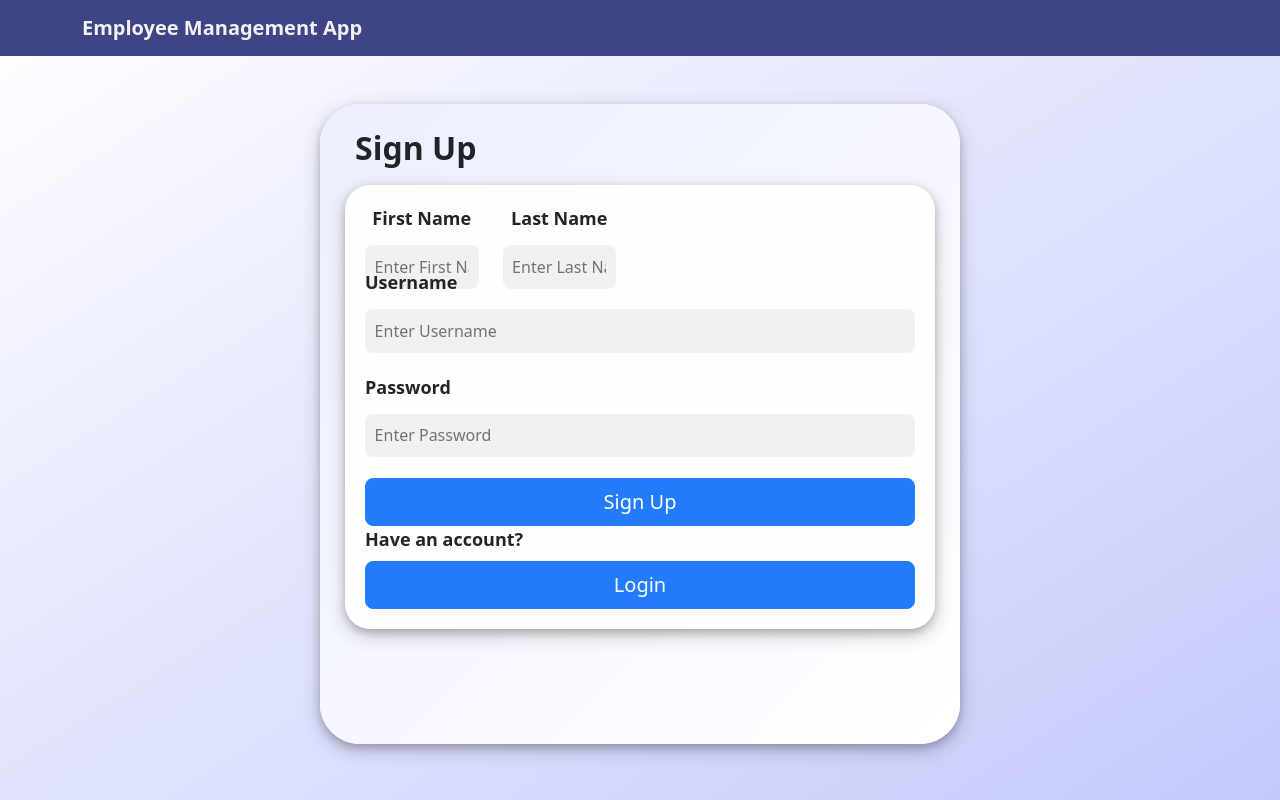
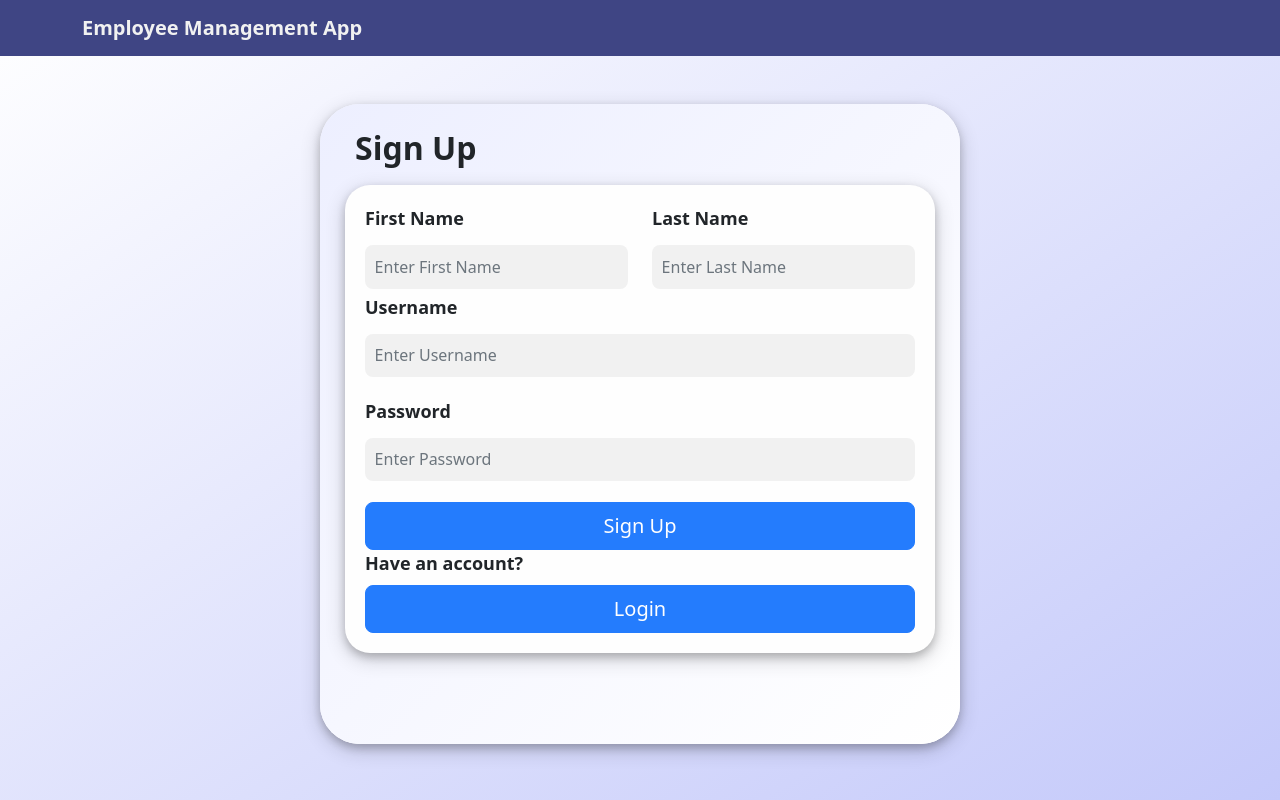
Before and after one commit to 16bithero/101277841_comp3123_assignment2_reactjs, a React (Create React App) app: page /signup in a window 1280 px wide. Built offline with nearby package versions, Linux system fonts and the light colour scheme; the HTML template or start-up script is replaced by a standard one.

Commit message:
fixed faulty validation

```diff
--- a/src/components/AddEmployee.js
+++ b/src/components/AddEmployee.js
@@ -17,20 +17,14 @@ export default function AddEmployee() {
     let navigate = useNavigate();
     const [data, setData] = useState(INITIAL_VALUE)
     const validEmail = new RegExp('^[a-zA-Z0-9._:$!%-]+@[a-zA-Z0-9.-]+.[a-zA-Z]$');
-    const validInput= new RegExp('^[A-Za-z]+$');
+    const validInput = new RegExp('^[A-Za-z]+$');
     const [emailErr, setEmailErr] = useState(false);
     const [fnameErr, setFnameErr] = useState(false);
     const [lnameErr, setLnameErr] = useState(false);
 
     const addEmployee = async (event) => {
         event.preventDefault()
-        if(!validInput.test(data.first_name)){
-            setFnameErr(true)
-        }
-        if(!validInput.test(data.last_name)){
-            setLnameErr(true)
-        }
-        if(validEmail.test(data.email)){
+        if (validInput.test(data.first_name) && validInput.test(data.last_name) && validEmail.test(data.email)) {
 
             const inputEmp = {
                 first_name: data.first_name,
@@ -40,7 +34,9 @@ export default function AddEmployee() {
             axios.post('https://comp3123-assignment-101277841.herokuapp.com/employees/add', inputEmp)
                 .then(res => navigate('/view'))
         }
-    setEmailErr(true)
+        setEmailErr(!validEmail.test(data.email))
+        setLnameErr(!validInput.test(data.last_name))
+        setFnameErr(!validInput.test(data.first_name))
     }
 
     const onValueChanged = (event) => {
--- a/src/components/Signup.js
+++ b/src/components/Signup.js
@@ -25,10 +25,7 @@ export default function Signup() {
 
     const addUser = async (event) => {
         event.preventDefault()
-        if (!validInput.test(data.first_name)) {
-            setFnameErr(true)
-        }
-        if (validInput.test(data.last_name)) {
+        if (validInput.test(data.first_name) && validInput.test(data.last_name)) {
             const signup = {
                 first_name: data.first_name,
                 last_name: data.last_name,
@@ -40,7 +37,8 @@ export default function Signup() {
                 .catch(function (error) {
                     setError(' (Username already exists)')
                 })
-        } setLnameErr(true)
+        } setLnameErr(!validInput.test(data.last_name))
+        setFnameErr(!validInput.test(data.first_name))
     }
 
     const onValueChanged = (event) => {
@@ -58,15 +56,16 @@ export default function Signup() {
                         <h2 style={{ fontWeight: 'bold' }}>Sign Up</h2>
                         <section className="divbox">
                             <Form>
-                            <Row className="mb-3">
-                                <Form.Group as={Col} >
+                                <Row className="align-items-center">
+                                    <Form.Group as={Col} controlId="formGridEmail">
                                         <Form.Label>First Name</Form.Label>
-                                    {fnameErr && <a style={{ color: '#E32636', fontWeight: 'bold' }}> (Invalid format. Only letters allowed.)</a>}
+                                        {fnameErr && <a style={{ color: '#E32636', fontWeight: 'bold' }}> (Error: Letters Only)</a>}
                                         <Form.Control type="text" name='first_name' placeholder="Enter First Name" value={data.first_name} onChange={event => onValueChanged(event)} />
                                     </Form.Group>
+
                                     <Form.Group as={Col} >
                                         <Form.Label>Last Name</Form.Label>
-                                    {lnameErr && <a style={{ color: '#E32636', fontWeight: 'bold' }}> (Invalid format. Only letters allowed.)</a>}
+                                        {lnameErr && <a style={{ color: '#E32636', fontWeight: 'bold' }}> (Error: Letters Only)</a>}
                                         <Form.Control type="text" name='last_name' placeholder="Enter Last Name" value={data.last_name} onChange={event => onValueChanged(event)} />
                                     </Form.Group>
                                 </Row>
@@ -83,7 +82,7 @@ export default function Signup() {
                                     <Button variant="primary" size="lg" type='submit' onClick={addUser}>Sign Up</Button>
                                 </Link>
                                 <Form.Label>Have an account?</Form.Label>
-                                <br/>
+                                <br />
                                 <a href='/login'>
                                     <Button variant="primary" size="lg">Login</Button>
                                 </a>
--- a/src/components/Update.js
+++ b/src/components/Update.js
@@ -21,20 +21,14 @@ export default function Update() {
     }, []);
 
     const validEmail = new RegExp('^[a-zA-Z0-9._:$!%-]+@[a-zA-Z0-9.-]+.[a-zA-Z]$');
-    const validInput = new RegExp('^[A-Za-z]+$');
+    const validInput= new RegExp('^[A-Za-z]+$');
     const [emailErr, setEmailErr] = useState(false);
     const [fnameErr, setFnameErr] = useState(false);
     const [lnameErr, setLnameErr] = useState(false);
 
     const updateEmployee = async (event) => {
         event.preventDefault()
-        if (!validInput.test(first_name)) {
-            setFnameErr(true)
-        }
-        if (!validInput.test(last_name)) {
-            setLnameErr(true)
-        }
-        if (validEmail.test(email)) {
+        if (validInput.test(first_name) && validInput.test(last_name) && validEmail.test(email)) {
 
         const id = eid
         const inputEmp = {
@@ -45,7 +39,9 @@ export default function Update() {
         axios.put(`https://comp3123-assignment-101277841.herokuapp.com/employees/update/${id}`, inputEmp)
             .then(res => navigate('/view'))
     }
-        setEmailErr(true)
+    setEmailErr(!validEmail.test(email))
+    setLnameErr(!validInput.test(last_name))
+    setFnameErr(!validInput.test(first_name))
 }
 
     return (
--- a/src/index.css
+++ b/src/index.css
@@ -33,12 +33,6 @@ div {
   padding: 0;
 }
 
-/* Formats the navigation menu */
-.row{
-  margin: auto;
-  width: 50%;
-  height: 6vh;
-}
 
 /* To make sure no floating elements are allowed on the left */
 .last{
@@ -46,12 +40,6 @@ div {
 }
 
 /* Formats column nav */
-.col
-{
-  float: left;
-  width: 25%;
-  text-align: center;
-}
 
 /* Formats bookmark in the webpage */
 .bookMark {
```
Lines whose indentation alone changed are shown as unchanged.
